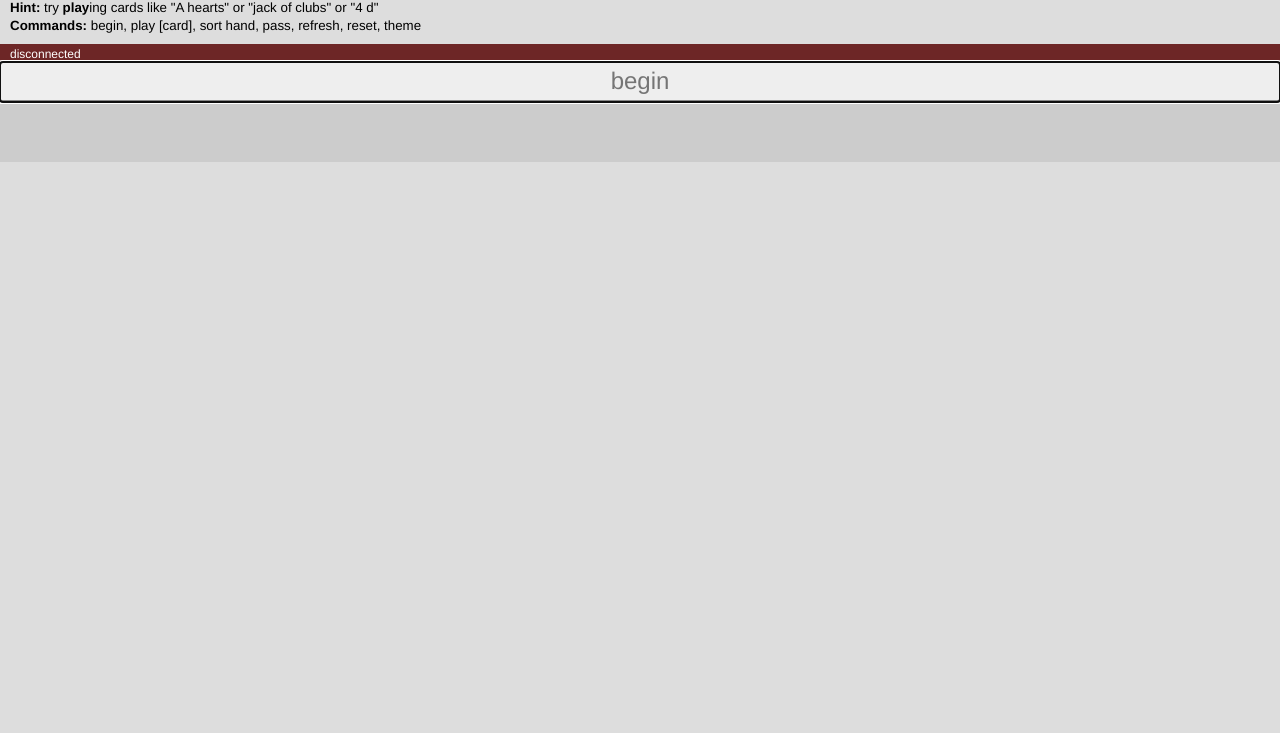
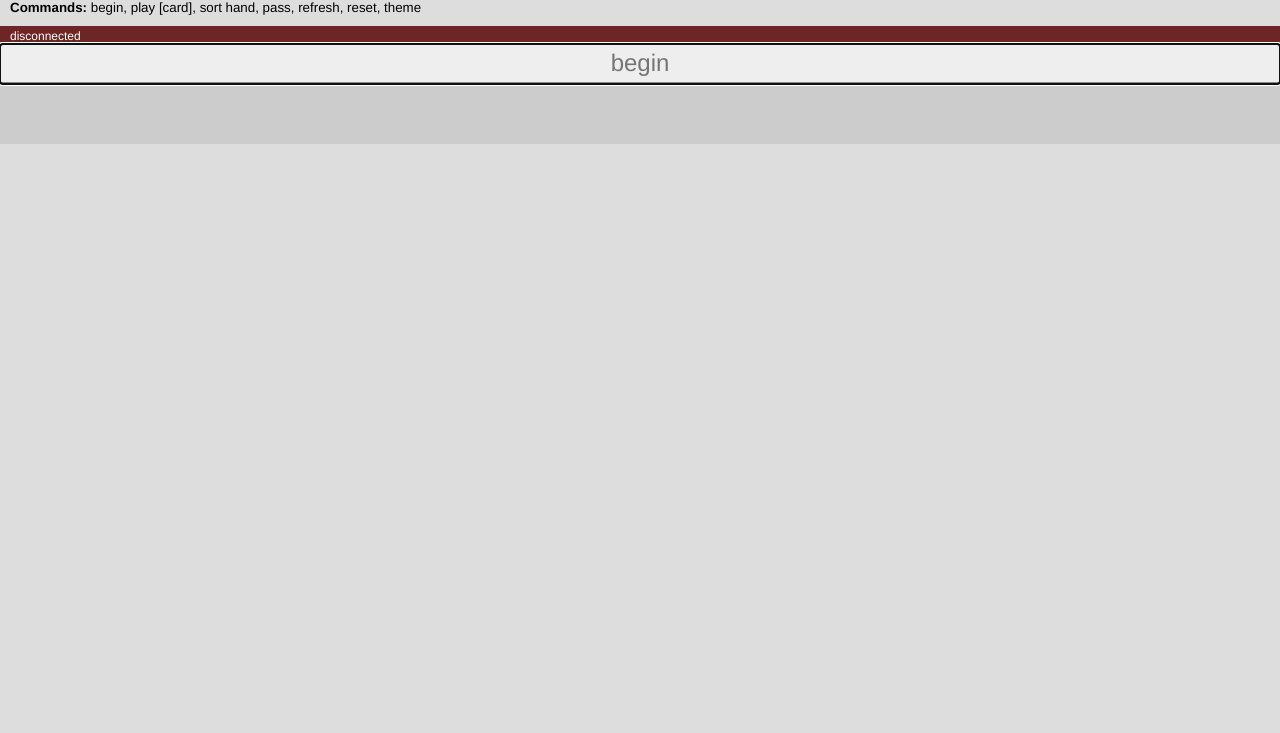
Before and after one commit to liamsaliba/mao-game, a website: page public/index.html in a window 1280 px wide. Shown: the part 67-800 px from the top of the page. Drawn offline with nearby package versions, Linux system fonts and the light colour scheme; no server answers.

Commit message:
Remove 'play' hint

```diff
--- a/public/index.html
+++ b/public/index.html
@@ -22,7 +22,6 @@
 		<header>
 			<h1>mao</h1> by Liam Saliba (exradr)
 			<p><i>the only rule you may be told is this one</i></p>
-			<small><b>Hint:</b> try <b>play</b>ing cards like "A hearts" or "jack of clubs" or "4 d"</i></small><br>
 			<small><b>Commands:</b> begin, play [card], sort hand, pass, refresh, reset, theme</small>
 		</header>
 		<div id="connection-info">
```
